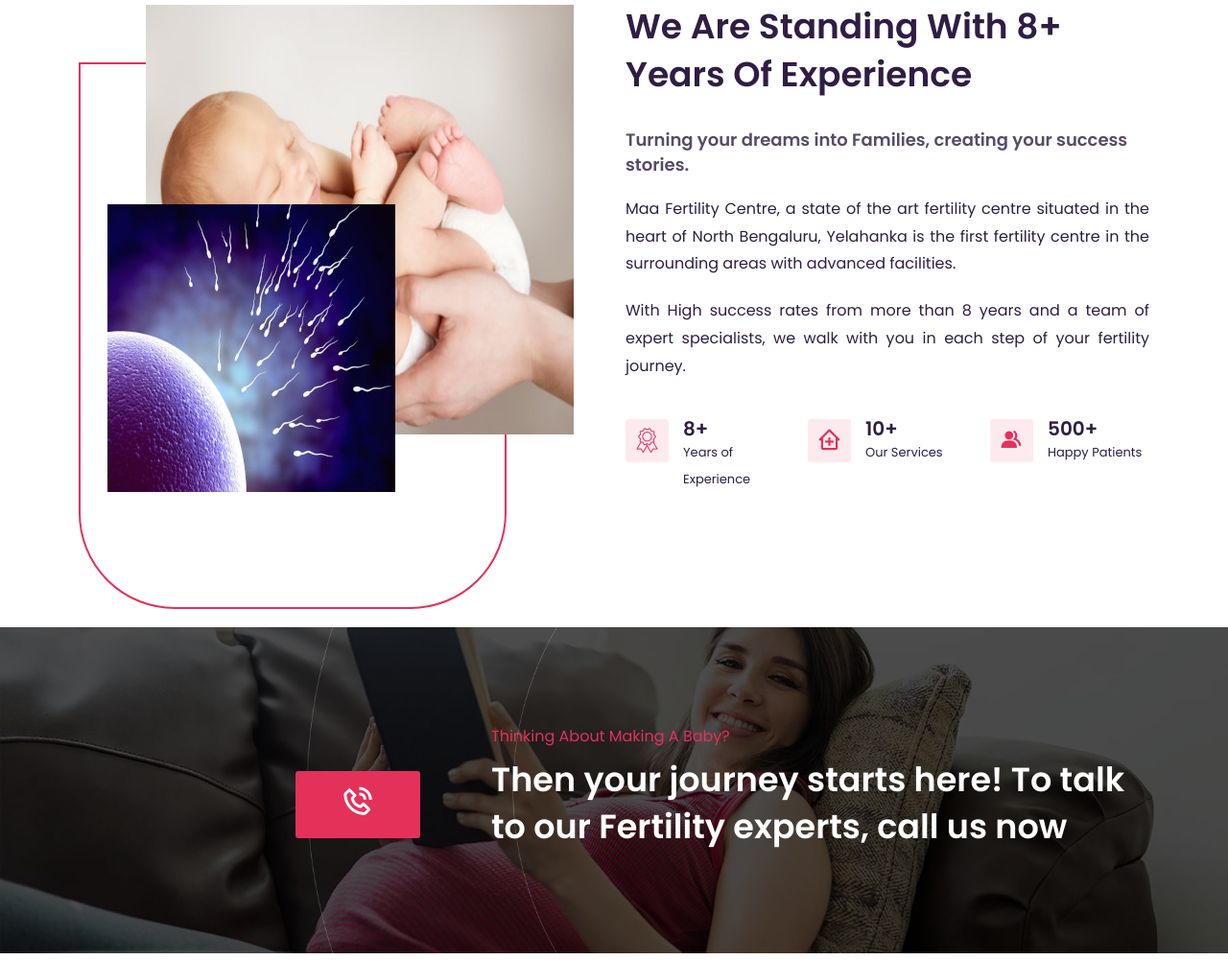
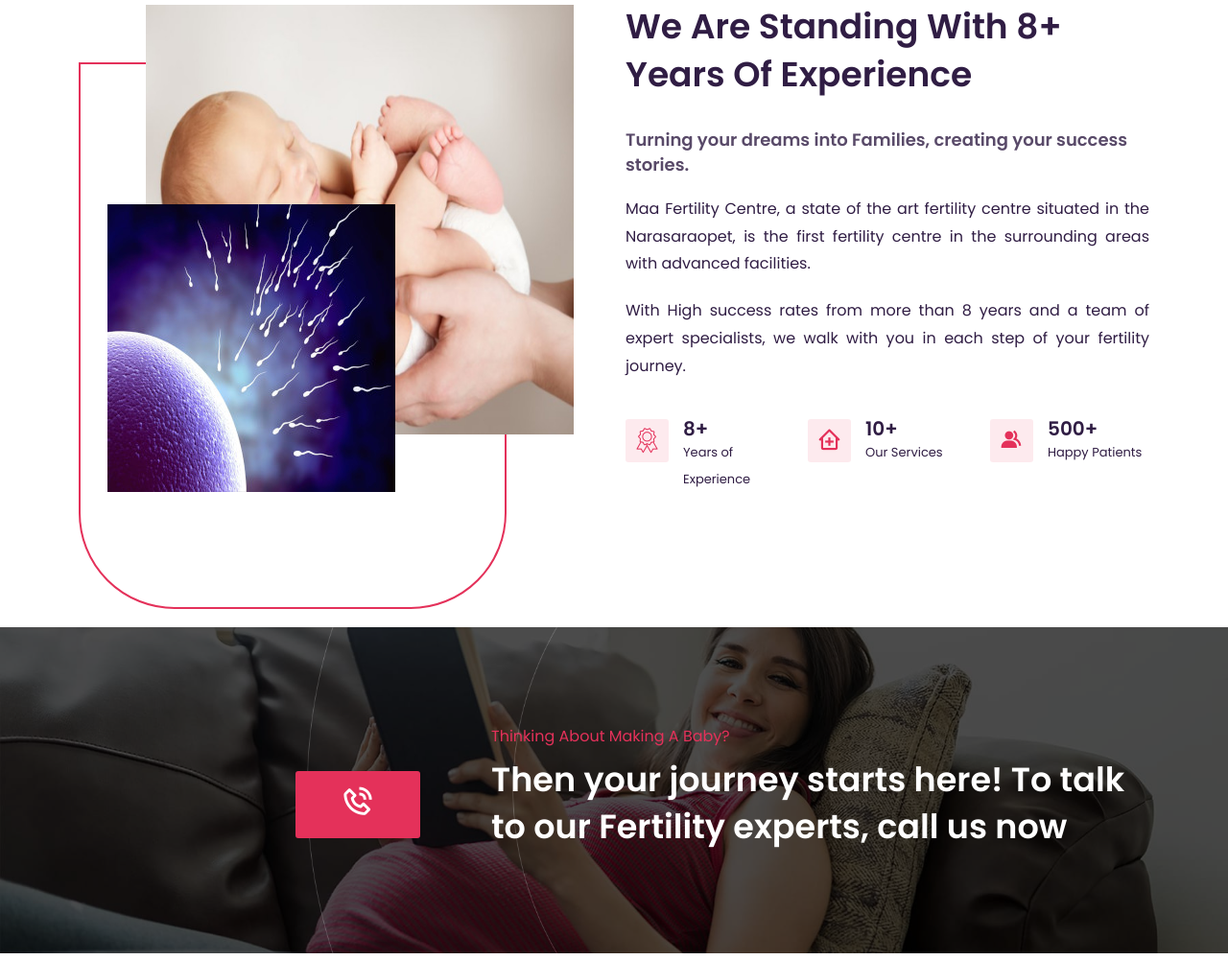
Before and after one commit to nagulofc/maa, a plain HTML site: page index.html in a window 1280 px wide. Shown: the part 1108-2109 px from the top of the page at 96% size. Drawn offline with nearby package versions, Linux system fonts and the light colour scheme; a web font is replaced by a local one.

Commit message:
Update index.html

```diff
--- a/index.html
+++ b/index.html
@@ -301,7 +301,7 @@
                            </h2>
                            <h3>Turning your dreams into Families, creating your success stories. </h3>
                            <p class="text-justify">
-                              Maa Fertility Centre, a state of the art fertility centre situated in the heart of North Bengaluru, Yelahanka is the first fertility centre in the surrounding areas with advanced facilities.
+                              Maa Fertility Centre, a state of the art fertility centre situated in the Narasaraopet, is the first fertility centre in the surrounding areas with advanced facilities.
                            </p>
                            <p class="text-justify">With High success rates from more than 8 years and a team of expert specialists, we walk with you in each step of your fertility journey.  </p>
                            <div class="row">
```
